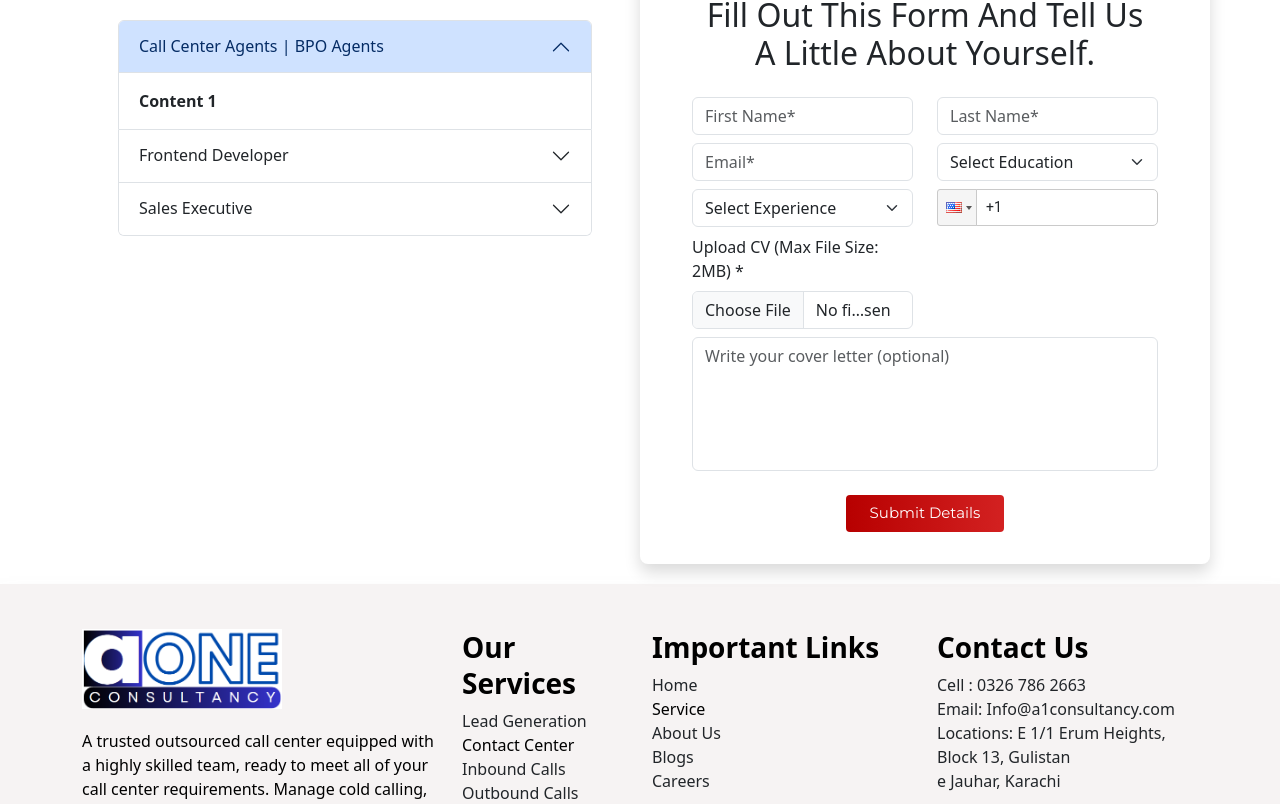
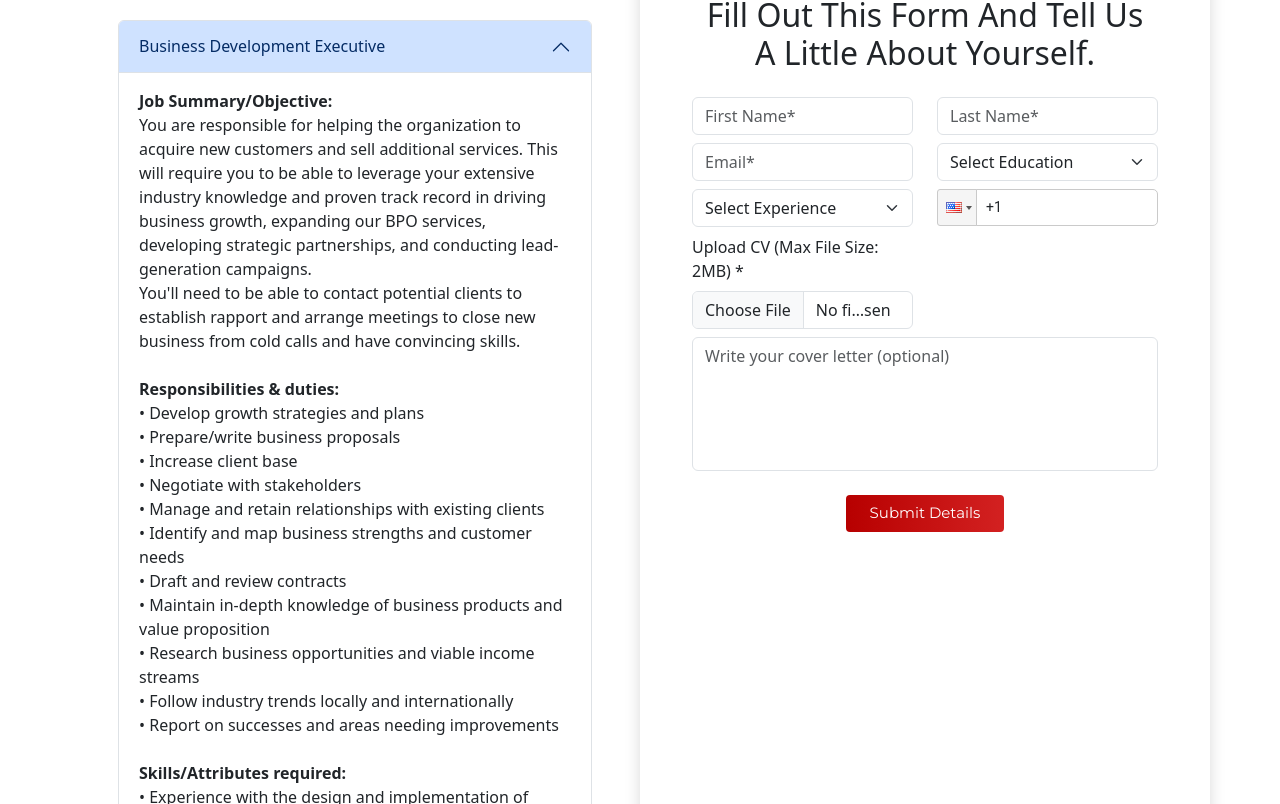
Before and after one commit to farukh110/A1consultancy-Frontend, a React (Vite) app: page /careers in a window 1280 px wide. Shown: the part 656-1460 px from the top of the page. Built offline with nearby package versions, Linux system fonts and the light colour scheme.

Commit message:
updated number

```diff
--- a/src/components/layouts/footer/Footer.jsx
+++ b/src/components/layouts/footer/Footer.jsx
@@ -94,7 +94,7 @@ const Footer = () => {
                                             <h3 className="widgettitle ">Contact Us</h3>{" "}
                                             <div className="textwidget">
                                                 <p>
-                                                    Cell : 0326 786 2663 <br /> Email: Info@a1consultancy.com
+                                                    Cell : <a className="text-decoration-none text-dark" href="https://wa.me/+923267862663"> +92 326 786 AONE (2663) </a> <br /> Email: <a className="text-decoration-none text-dark" href="mailto: info@a1-consultancy.com">info@a1-consultancy.com</a>
                                                     <br />
                                                     Locations: E 1/1 Erum Heights, Block 13, Gulistan e Jauhar, Karachi
                                                 </p>
--- a/src/pages/home/careers-form/CareersForm.jsx
+++ b/src/pages/home/careers-form/CareersForm.jsx
@@ -35,7 +35,7 @@ const CareersForm = () => {
 
     return (
         <>
-            <div className='container form-section my-5'>
+            <div className='container form-section my-5 pb-4'>
 
                 <div className='row justify-content-center'>
 
@@ -52,7 +52,7 @@ const CareersForm = () => {
                                         aria-expanded="true"
                                         aria-controls="collapseOne"
                                     >
-                                        Call Center Agents | BPO Agents
+                                        Business Development Executive
                                     </button>
                                 </h2>
                                 <div
@@ -62,55 +62,39 @@ const CareersForm = () => {
                                     data-bs-parent="#accordionExample"
                                 >
                                     <div className="accordion-body">
-                                        <strong>Content 1</strong>
-                                    </div>
-                                </div>
-                            </div>
-                            <div className="accordion-item">
-                                <h2 className="accordion-header" id="headingTwo">
-                                    <button
-                                        className="accordion-button collapsed"
-                                        type="button"
-                                        data-bs-toggle="collapse"
-                                        data-bs-target="#collapseTwo"
-                                        aria-expanded="false"
-                                        aria-controls="collapseTwo">
 
-                                        Frontend Developer
-                                    </button>
-                                </h2>
-                                <div
-                                    id="collapseTwo"
-                                    className="accordion-collapse collapse"
-                                    aria-labelledby="headingTwo"
-                                    data-bs-parent="#accordionExample"
-                                >
-                                    <div className="accordion-body">
-                                        <strong>Content 2</strong>
-                                    </div>
-                                </div>
-                            </div>
-                            <div className="accordion-item">
-                                <h2 className="accordion-header" id="headingThree">
-                                    <button
-                                        className="accordion-button collapsed"
-                                        type="button"
-                                        data-bs-toggle="collapse"
-                                        data-bs-target="#collapseThree"
-                                        aria-expanded="false"
-                                        aria-controls="collapseThree"
-                                    >
-                                        Sales Executive
-                                    </button>
-                                </h2>
-                                <div
-                                    id="collapseThree"
-                                    className="accordion-collapse collapse"
-                                    aria-labelledby="headingThree"
-                                    data-bs-parent="#accordionExample"
-                                >
-                                    <div className="accordion-body">
-                                        <strong>Content 3</strong>
+                                        <strong>Job Summary/Objective:</strong>
+                                        <br />
+
+                                        You are responsible for helping the organization to acquire new customers and sell additional services. This will require you to be able to leverage your extensive industry knowledge and proven track record in driving business growth, expanding our BPO services, developing strategic partnerships, and conducting lead-generation campaigns.
+                                        <br />
+                                        You'll need to be able to contact potential clients to establish rapport and arrange meetings to close new business from cold calls and have convincing skills.
+                                        <br /><br />
+                                        <strong>Responsibilities & duties:</strong><br />
+                                        • Develop growth strategies and plans<br />
+                                        • Prepare/write business proposals<br />
+                                        • Increase client base<br />
+                                        • Negotiate with stakeholders<br />
+                                        • Manage and retain relationships with existing clients<br />
+                                        • Identify and map business strengths and customer needs<br />
+                                        • Draft and review contracts<br />
+                                        • Maintain in-depth knowledge of business products and value proposition<br />
+                                        • Research business opportunities and viable income streams<br />
+                                        • Follow industry trends locally and internationally<br />
+                                        • Report on successes and areas needing improvements<br />
+                                        <br />
+                                        <strong>Skills/Attributes required:</strong><br />
+                                        • Experience with the design and implementation of business development strategies<br />
+                                        • Ability to flourish with minimal guidance, and handle uncertainty.<br />
+                                        • Strong stakeholder management skills<br />
+                                        • Ability to manage complex projects and multi-task.<br />
+                                        • Excellent organizational and negotiation skills.<br />
+                                        • Excellent verbal and written communication skills<br />
+                                        • Experience working with US companies (preferred)
+                                        <br /><br />
+                                        <strong>Qualifications/Experience required:</strong><br />
+                                        • Bachelor’s Degree preferably in Business Development or Sales & Marketing<br />
+                                        • 3 to 4 years of experience in Business Development (preferred)
                                     </div>
                                 </div>
                             </div>
--- a/src/pages/home/contact-form/ContactForm.jsx
+++ b/src/pages/home/contact-form/ContactForm.jsx
@@ -225,7 +225,7 @@ const ContactForm = () => {
 
                                     <h5 className='mt-md-2'> 24/7 Help </h5>
 
-                                    <a className='text-dark text-decoration-none' href='tel: 0326 7862663'> 0326 7862663 </a>
+                                    <a className='text-dark text-decoration-none' href='tel: 923267862663'> 92 326 786 AONE (2663) </a>
 
                                 </div>
 
@@ -241,7 +241,7 @@ const ContactForm = () => {
 
                                     <h5 className='mt-md-2'> Email Us </h5>
 
-                                    <p> Info@a1consultancy.com </p>
+                                    <p> <a className='text-decoration-none text-dark' href="mailto: info@a1-consultancy.com"> info@a1-consultancy.com </a> </p>
 
                                 </div>
 
--- a/src/pages/inbound-calls/InboundCalls.jsx
+++ b/src/pages/inbound-calls/InboundCalls.jsx
@@ -25,23 +25,17 @@ const InboundCalls = () => {
 
                 <div className="row">
 
-                    <div className="col-md-3">
+                    {/* <div className="col-md-3">
 
                         <ContactDetails />
 
-                    </div>
+                    </div> */}
 
-                    <div className="col-md-9">
+                    <div className="col-md-12">
 
                         <div className="content-area">
 
-                            <img
-                                src="https://starbpo.com.pk/wp-content/uploads/2021/10/inbound-call-center.jpg"
-                                className="img-fluid"
-                                alt=""
-                            />
-
-                            <h2 className="mt-md-4"> Inbound Calling Services </h2>
+                            <h2 className="mt-md-0"> Inbound Calling Services </h2>
 
                             <p>
                                 Inbound calls refer to customer phone calls to a company's customer service or support team. These calls are usually managed by the organization's call center or help desk, which then addresses the consumer's complaint or request. Handling incoming calls is fundamental for customer service teams aiming to enhance the customer experience.
@@ -51,16 +45,7 @@ const InboundCalls = () => {
 
                             <div className="row">
 
-                                <div className="col-md-4">
-                                    <img
-                                        src="https://starbpo.com.pk/wp-content/uploads/2021/10/character-call-center-logistics-service-vector-14328808.png"
-                                        className="img-fluid"
-                                        alt=""
-                                    />
-
-                                </div>
-
-                                <div className="col-md-8">
+                                <div className="col-md-12">
 
                                     <h2> Why Choose a1Consultancy Inbound Service?  </h2>
 
--- a/src/pages/lead-generation/LeadGeneration.jsx
+++ b/src/pages/lead-generation/LeadGeneration.jsx
@@ -26,23 +26,11 @@ const LeadGeneration = () => {
 
                 <div className="row">
 
-                    <div className="col-md-3">
-
-                        <ContactDetails />
-
-                    </div>
-
-                    <div className="col-md-9">
+                    <div className="col-md-12">
 
                         <div className="content-area">
 
-                            <img
-                                src={lead}
-                                className="img-fluid"
-                                alt=""
-                            />
-
-                            <h2 className="mt-md-4"> Lead Generation - The First Step For Business Growth </h2>
+                            <h2 className="mt-md-0"> Lead Generation - The First Step For Business Growth </h2>
 
                             <p>
                                 Do you want to improve your revenue? Utilizing our services is your best decision. We offer an ongoing flow of high-quality leads with greater conversion rates because we specialize in smart lead-generation strategies that fit your company.
@@ -55,16 +43,7 @@ const LeadGeneration = () => {
 
                             <div className="row">
 
-                                <div className="col-md-3">
-                                    <img
-                                        src="https://starbpo.com.pk/wp-content/uploads/2021/10/outbound-call-center-with-smart-features.svg"
-                                        className="img-fluid"
-                                        alt=""
-                                    />
-
-                                </div>
-
-                                <div className="col-md-8">
+                                <div className="col-md-12">
 
                                     <h2> A1Consultantancy Lead Generation Services </h2>
 
--- a/src/pages/outbound-calls/OutboundCalls.jsx
+++ b/src/pages/outbound-calls/OutboundCalls.jsx
@@ -25,23 +25,11 @@ const OutboundCalls = () => {
 
                 <div className="row">
 
-                    <div className="col-md-3">
-
-                        <ContactDetails />
-
-                    </div>
-
-                    <div className="col-md-9">
+                    <div className="col-md-12">
 
                         <div className="content-area">
 
-                            <img
-                                src="https://starbpo.com.pk/wp-content/uploads/2021/10/Call-Center.jpg"
-                                className="img-fluid"
-                                alt=""
-                            />
-
-                            <h2 className="mt-md-4"> Outbound Calling Services </h2>
+                            <h2 className="mt-md-0"> Outbound Calling Services </h2>
 
                             <p>
                                 An outbound call is a call made by a call center agent to a customer as a representative of a call center or client. An outbound call is one important component of business operations, where your customer support agents or sales representatives contact third parties. The calls are directed toward customers, prospects, and other businesses. Lead generation, telemarketing, and fundraising are the main goals of cold-calling potential clients.
@@ -49,16 +37,7 @@ const OutboundCalls = () => {
 
                             <div className="row">
 
-                                <div className="col-md-4">
-                                    <img
-                                        src="https://starbpo.com.pk/wp-content/uploads/2021/10/outbound-call-center-with-smart-features.svg"
-                                        className="img-fluid"
-                                        alt=""
-                                    />
-
-                                </div>
-
-                                <div className="col-md-8">
+                                <div className="col-md-12">
 
                                     <h2> Why Choose a1Consultancy Outbound Service? </h2>
 
```
